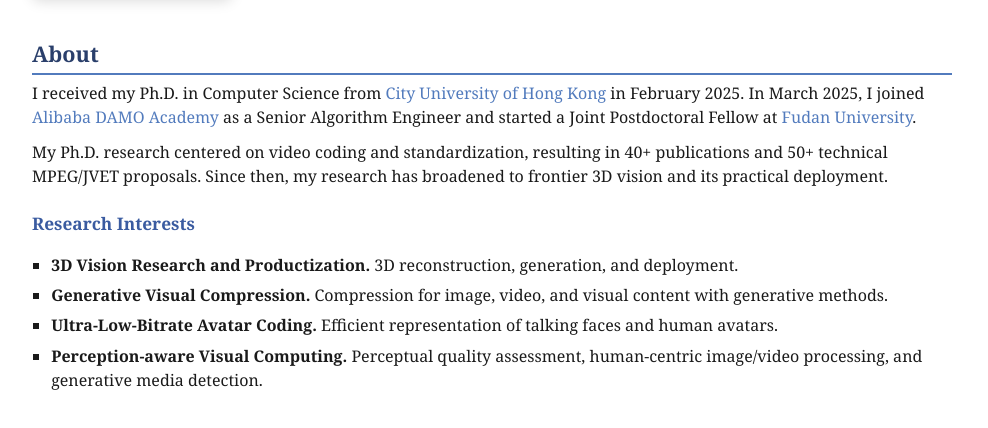
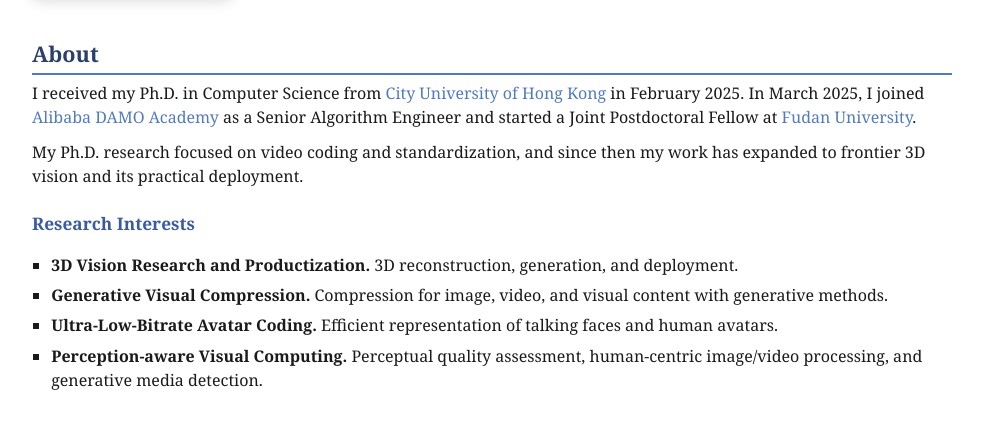
Before and after one commit to Berlin0610/bolin-homepage, a plain HTML site: page index.html in a window 1280 px wide. Shown: the part 296-724 px from the top of the page, without its empty margins (148-1136 px from the left). Drawn offline with Linux system fonts and the light colour scheme.

Commit message:
Update index.html

```diff
--- a/index.html
+++ b/index.html
@@ -108,9 +108,7 @@
 	  <a target="_blank" href="https://www.fudan.edu.cn/">Fudan University</a>.
 	</p>
 	<p>
-	  My Ph.D. research centered on video coding and standardization, resulting in 40+ publications and
-	  50+ technical MPEG/JVET proposals. Since then, my research
-	  has broadened to frontier 3D vision and its practical deployment.
+      My Ph.D. research focused on video coding and standardization, and since then my work has expanded to frontier 3D vision and its practical deployment.
 	</p>
 
 <h3>Research Interests</h3>
```
